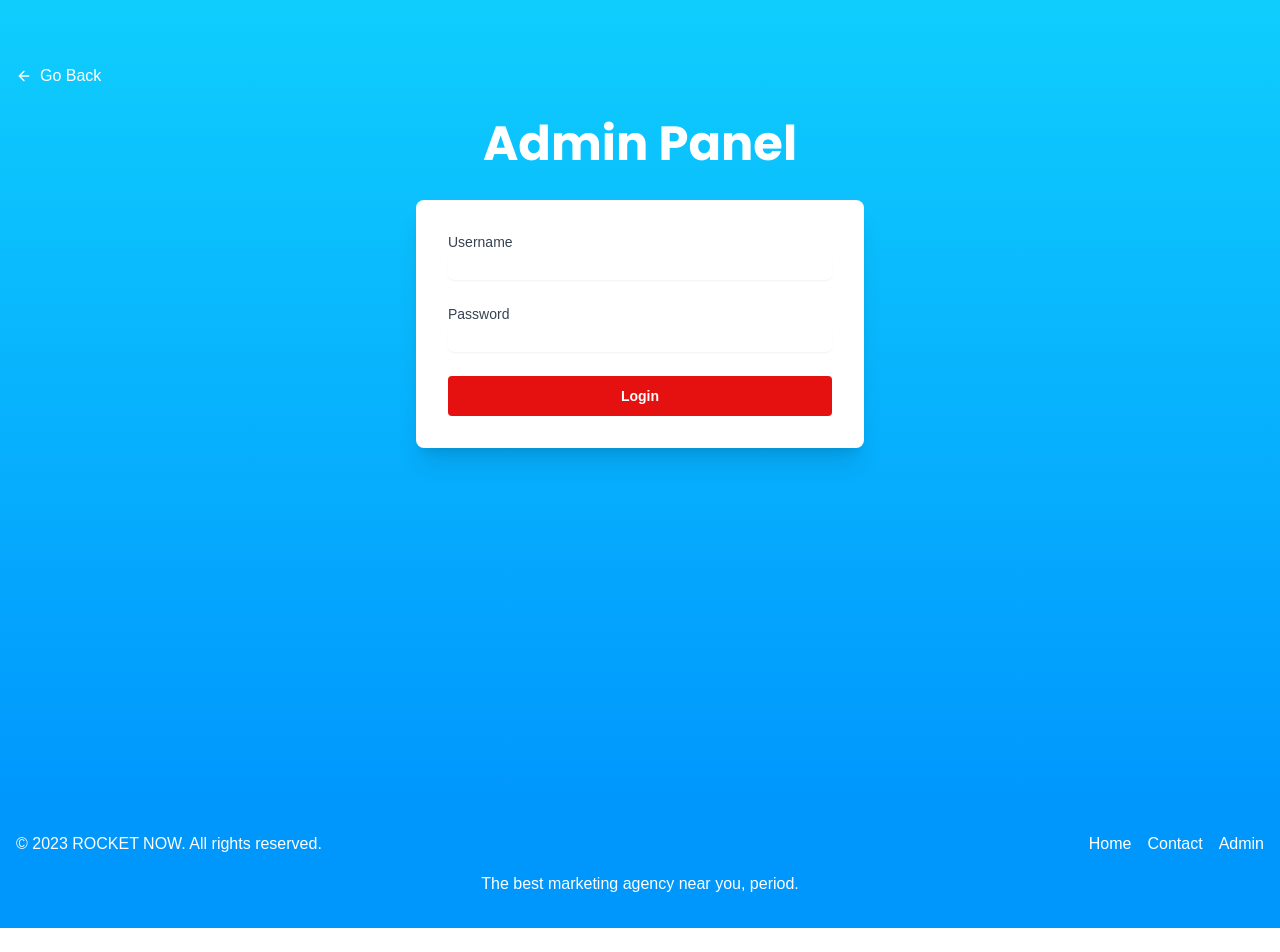
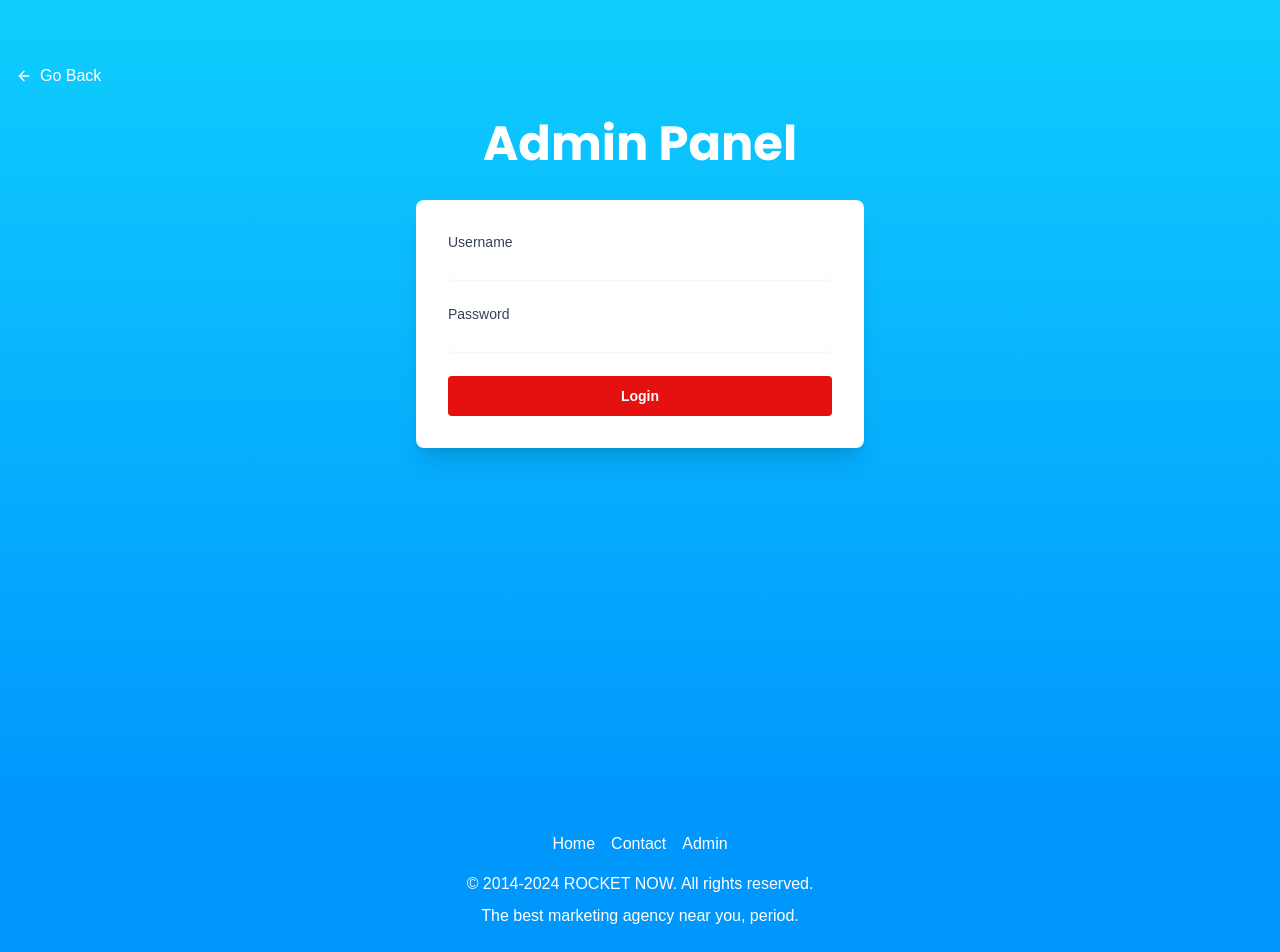
Before and after one commit to joshjvmes/leadgrowthbreeze, a React (Vite) app: page /admin in a window 1280 px wide. Shown: the top 952 px of the page. Before the commit the page ends 928 px from the top, so only its background shows below. Built offline with nearby package versions, Linux system fonts and the light colour scheme.

Commit message:
Center footer links and update year
Centered the links in the footer and adjusted the copyright section to be centered below. Updated the copyright year from "2023" to "2014-2024".
[skip gpt_engineer]

```diff
--- a/src/components/Footer.jsx
+++ b/src/components/Footer.jsx
@@ -5,17 +5,17 @@ const Footer = () => {
   return (
     <footer className="bg-[#0097FD] text-white py-8">
       <div className="container mx-auto px-4">
-        <div className="flex flex-col md:flex-row justify-between items-center">
-          <p>&copy; 2023 ROCKET NOW. All rights reserved.</p>
-          <nav className="mt-4 md:mt-0">
-            <ul className="flex space-x-4">
-              <li><Link to="/" className="hover:text-[#E51010]">Home</Link></li>
-              <li><Link to="/contact" className="hover:text-[#E51010]">Contact</Link></li>
-              <li><Link to="/admin" className="hover:text-[#E51010]">Admin</Link></li>
-            </ul>
-          </nav>
+        <nav className="mb-4">
+          <ul className="flex justify-center space-x-4">
+            <li><Link to="/" className="hover:text-[#E51010]">Home</Link></li>
+            <li><Link to="/contact" className="hover:text-[#E51010]">Contact</Link></li>
+            <li><Link to="/admin" className="hover:text-[#E51010]">Admin</Link></li>
+          </ul>
+        </nav>
+        <div className="text-center">
+          <p>&copy; 2014-2024 ROCKET NOW. All rights reserved.</p>
+          <p className="mt-2">The best marketing agency near you, period.</p>
         </div>
-        <p className="mt-4 text-center">The best marketing agency near you, period.</p>
       </div>
     </footer>
   );
```
